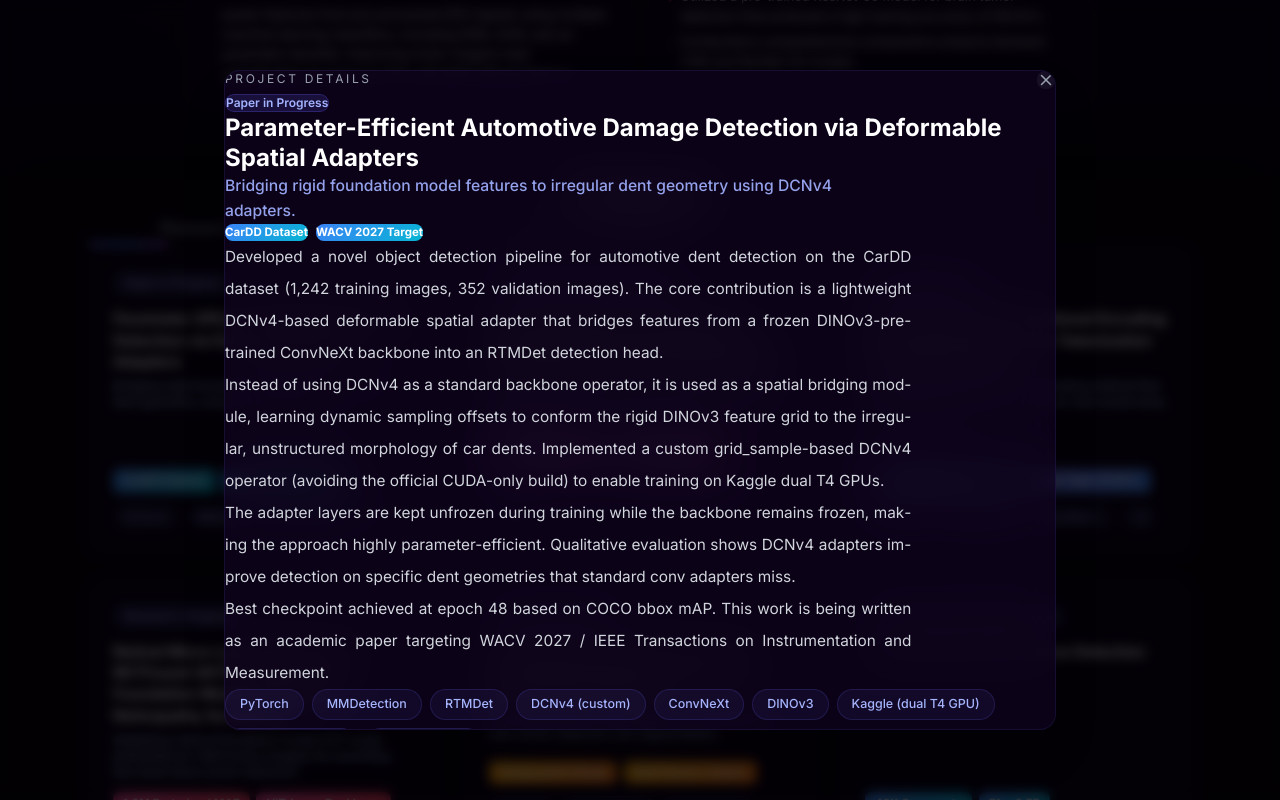
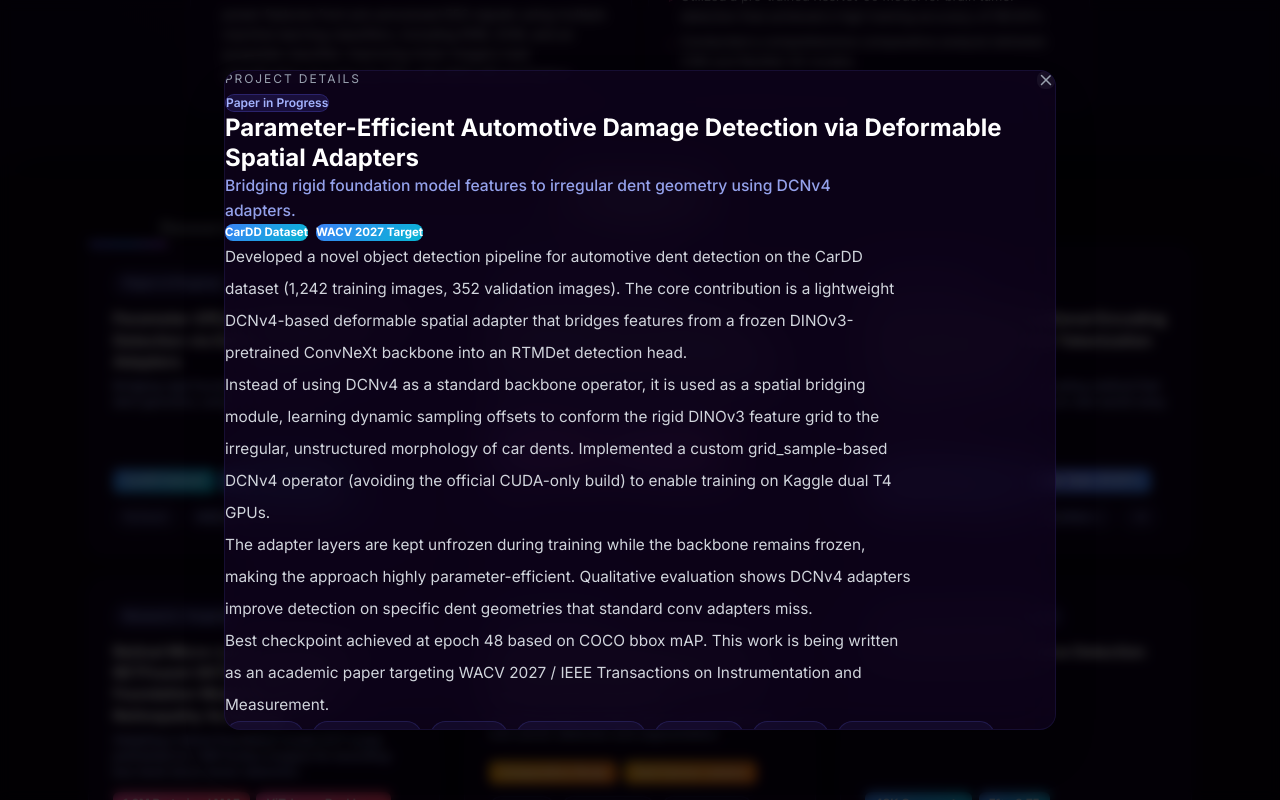
Before and after one commit to devadripta/portfolio_deva, a Next.js app: page / in a window 1280 px wide. Both pictures are taken after a click on the element 264 px from the left and 3266 px from the top of the page. Shown: the part 2866-3666 px from the top of the page. Built offline with nearby package versions, Linux system fonts and the light colour scheme.

Commit message:
Fix project detail modal: prevent P clipping, add margins, left-align text
Co-authored-by: CommandCodeBot <noreply@commandcode.ai>

```diff
--- a/src/components/sections/Projects.tsx
+++ b/src/components/sections/Projects.tsx
@@ -308,9 +308,9 @@
                                         maxHeight: "90svh",
                                     }}
                                 >
-                                    <div className="flex items-start justify-between gap-4 px-6 pt-5 md:px-10 md:pt-8">
-                                        <div className="min-w-0 pl-2 md:pl-3">
-                                            <div className="text-xs text-gray-400 tracking-[0.22em] uppercase mb-1">
+                                    <div className="flex items-start justify-between gap-4 px-5 pt-5 md:px-8 md:pt-8">
+                                        <div className="min-w-0">
+                                            <div className="text-xs text-gray-400 tracking-[0.16em] uppercase mb-1 pl-1">
                                                 Project details
                                             </div>
                                         </div>
@@ -324,7 +324,7 @@
                                     </div>
 
                                     <div
-                                        className="overflow-y-auto overflow-x-hidden px-5 pb-6 pt-5 md:px-8 md:pb-8 md:pt-6"
+                                        className="overflow-y-auto overflow-x-hidden px-5 pb-8 pt-4 md:px-10 md:pb-10 md:pt-6"
                                         style={{ maxHeight: "calc(90svh - 5rem)", wordBreak: "break-word", overflowWrap: "anywhere" }}
                                     >
                                         {selectedProject.badge && (
@@ -336,7 +336,7 @@
                                             {selectedProject.title}
                                         </h3>
                                         {selectedProject.tagline && (
-                                            <p className="text-sm md:text-[0.98rem] text-indigo-300/90 mb-5 font-medium leading-relaxed max-w-[60ch] text-justify hyphens-auto">
+                                            <p className="text-sm md:text-[0.98rem] text-indigo-300/90 mb-5 font-medium leading-relaxed max-w-[64ch] text-left">
                                                 {selectedProject.tagline}
                                             </p>
                                         )}
@@ -348,7 +348,7 @@
                                         {selectedProject.description ? (
                                             <div className="space-y-4 mb-6 max-w-[68ch]">
                                                 {getDescriptionParagraphs(selectedProject.description).map((paragraph, i) => (
-                                                    <p key={i} className="text-gray-300 text-sm md:text-[0.96rem] leading-7 md:leading-8 text-justify hyphens-auto">
+                                                    <p key={i} className="text-gray-300 text-sm md:text-[0.96rem] leading-7 md:leading-8 text-left">
                                                         {paragraph}
                                                     </p>
                                                 ))}
```
